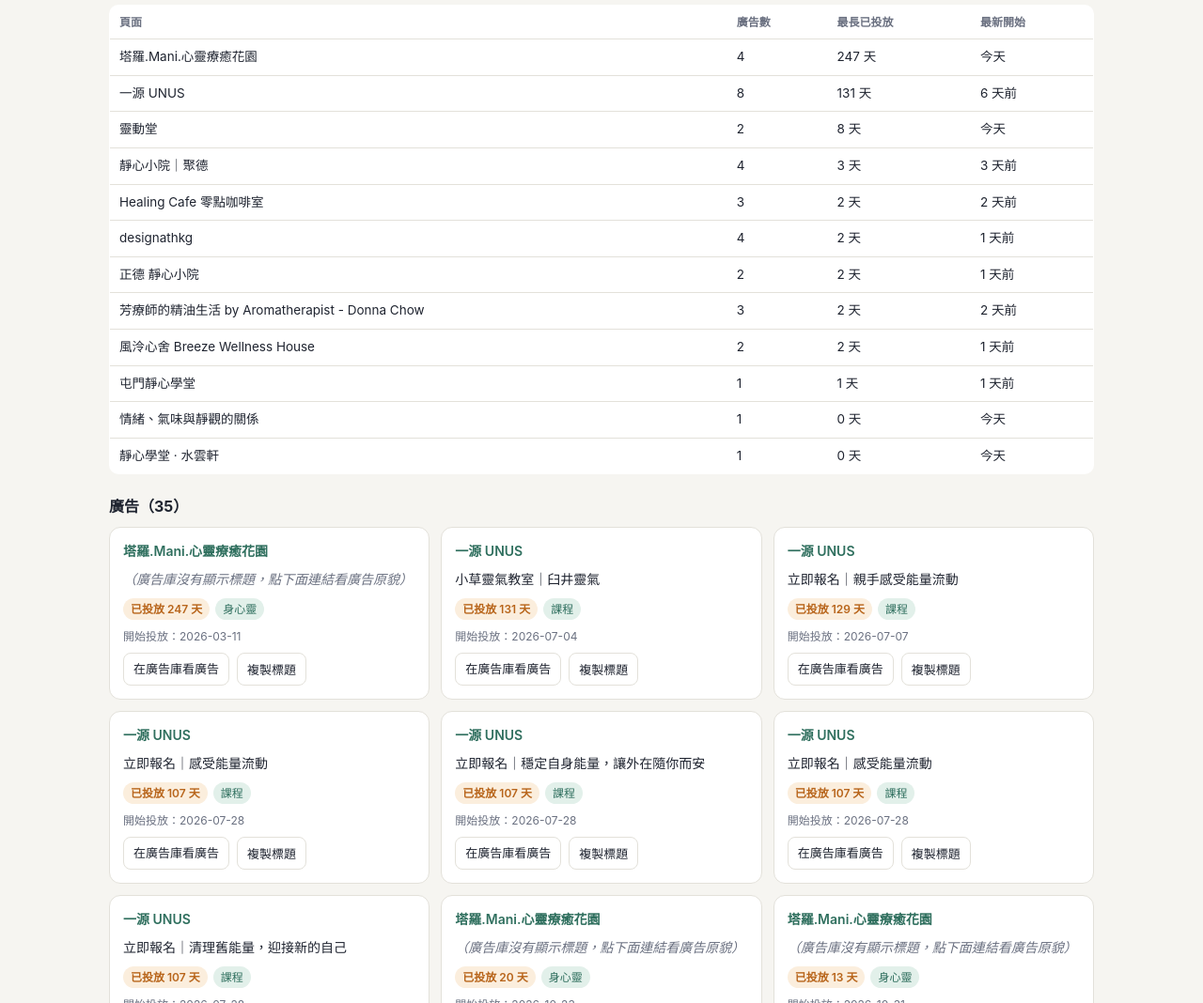
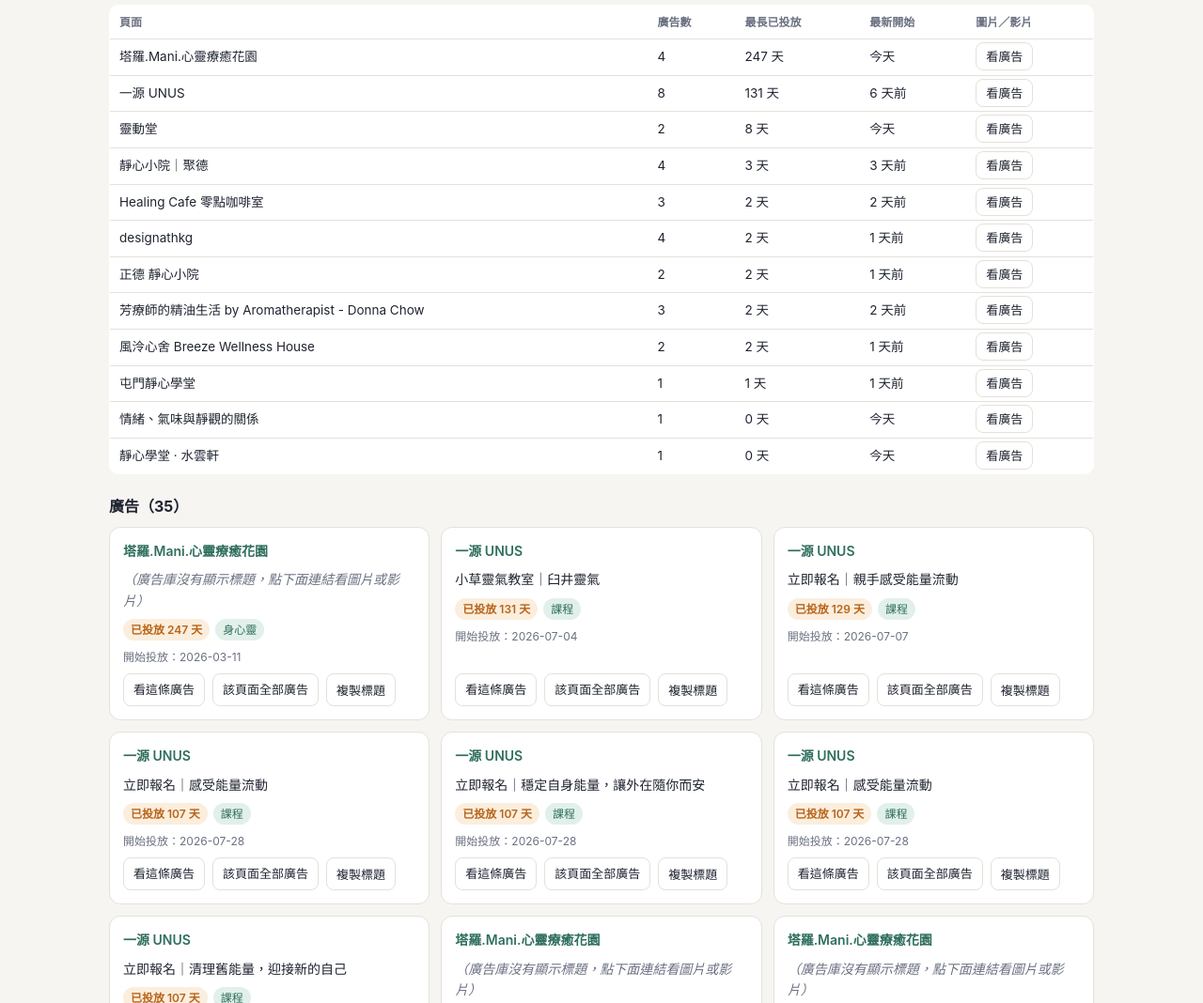
Before and after one commit to marykufl-crypto/MaryKu-FB-Ads, a plain HTML site: page index.html in a window 1280 px wide. Shown: the part 371-1439 px from the top of the page at 94% size. Drawn offline with Linux system fonts and the light colour scheme.

Commit message:
Add Ad Library gallery links so images and videos can be viewed per page
Co-Authored-By: Claude Sonnet 5.5 <noreply@anthropic.com>

```diff
--- a/index.html
+++ b/index.html
@@ -54,7 +54,7 @@
   .badge { font-size: 12px; padding: 2px 8px; border-radius: 99px; background: var(--accent-soft); color: var(--accent); }
   .badge.days { background: var(--warm-soft); color: var(--warm); font-weight: 600; }
   .meta { color: var(--muted); font-size: 12px; }
-  .actions { margin-top: auto; display: flex; gap: 8px; }
+  .actions { margin-top: auto; display: flex; flex-wrap: wrap; gap: 8px; }
   .btn { font-size: 13px; padding: 6px 10px; border-radius: 8px; border: 1px solid var(--line);
     background: transparent; color: var(--ink); text-decoration: none; cursor: pointer; font-family: inherit; }
   .btn:hover { border-color: var(--accent); color: var(--accent); }
@@ -85,7 +85,7 @@
 
   <h2>各頁面一覽</h2>
   <table>
-    <thead><tr><th>頁面</th><th>廣告數</th><th>最長已投放</th><th class="col-hide">最新開始</th></tr></thead>
+    <thead><tr><th>頁面</th><th>廣告數</th><th>最長已投放</th><th class="col-hide">最新開始</th><th>圖片／影片</th></tr></thead>
     <tbody id="pages"></tbody>
   </table>
 
@@ -103,6 +103,9 @@ let D = null, ADS = [];
 
 const fmtDate = ts => { const d = new Date(ts * 1000);
   return d.getFullYear() + '-' + String(d.getMonth() + 1).padStart(2, '0') + '-' + String(d.getDate()).padStart(2, '0'); };
+
+// Meta Ad Library page gallery: shows every active ad of this page with its image / video
+const galleryUrl = pid => 'https://www.facebook.com/ads/library/?active_status=active&ad_type=all&country=HK&view_all_page_id=' + encodeURIComponent(pid);
 
 function days(a) { return Math.max(0, Math.floor((D.fetched_at - a.start) / 86400)); }
 function daysLabel(n) { return n === 0 ? '今天開始' : '已投放 ' + n + ' 天'; }
@@ -126,13 +129,15 @@ function build() {
   // page table
   const rows = pages.map(p => {
     const list = ADS.filter(a => a.page === p);
-    return { p, n: list.length, max: Math.max(...list.map(a => a.days)), newest: Math.min(...list.map(a => a.days)) };
+    return { p, pid: list[0].page_id, n: list.length, max: Math.max(...list.map(a => a.days)), newest: Math.min(...list.map(a => a.days)) };
   }).sort((a, b) => b.max - a.max);
   $('pages').innerHTML = rows.map(r =>
     '<tr class="click" data-p="' + esc(r.p) + '"><td>' + esc(r.p) + '</td><td>' + r.n + '</td><td>' + r.max +
-    ' 天</td><td class="col-hide">' + (r.newest === 0 ? '今天' : r.newest + ' 天前') + '</td></tr>').join('');
+    ' 天</td><td class="col-hide">' + (r.newest === 0 ? '今天' : r.newest + ' 天前') +
+    '</td><td><a class="btn" target="_blank" rel="noopener" href="' + galleryUrl(r.pid) + '">看廣告</a></td></tr>').join('');
   document.querySelectorAll('#pages tr.click').forEach(tr => tr.onclick = () => {
     $('fPage').value = tr.dataset.p; render(); $('grid').scrollIntoView({ behavior: 'smooth' }); });
+  document.querySelectorAll('#pages a.btn').forEach(a => a.onclick = e => e.stopPropagation());
   render();
 }
 
@@ -148,10 +153,11 @@ function render() {
   $('grid').innerHTML = list.map(a =>
     '<div class="card">' +
       '<a class="page" target="_blank" rel="noopener" href="https://www.facebook.com/' + esc(a.page_id) + '">' + esc(a.page) + '</a>' +
-      '<div class="t' + (a.title ? '' : ' empty') + '">' + (a.title ? esc(a.title) : '（廣告庫沒有顯示標題，點下面連結看廣告原貌）') + '</div>' +
+      '<div class="t' + (a.title ? '' : ' empty') + '">' + (a.title ? esc(a.title) : '（廣告庫沒有顯示標題，點下面連結看圖片或影片）') + '</div>' +
       '<div class="badges"><span class="badge days">' + daysLabel(a.days) + '</span><span class="badge">' + esc(a.tag) + '</span></div>' +
       '<div class="meta">開始投放：' + fmtDate(a.start) + '</div>' +
-      '<div class="actions"><a class="btn" target="_blank" rel="noopener" href="https://www.facebook.com/ads/library/?id=' + esc(a.id) + '">在廣告庫看廣告</a>' +
+      '<div class="actions"><a class="btn" target="_blank" rel="noopener" href="https://www.facebook.com/ads/library/?id=' + esc(a.id) + '">看這條廣告</a>' +
+      '<a class="btn" target="_blank" rel="noopener" href="' + galleryUrl(a.page_id) + '">該頁面全部廣告</a>' +
       '<button class="btn" data-copy="' + esc(a.title || a.page) + '">複製標題</button></div>' +
     '</div>').join('');
   document.querySelectorAll('[data-copy]').forEach(b => b.onclick = () => {
```
